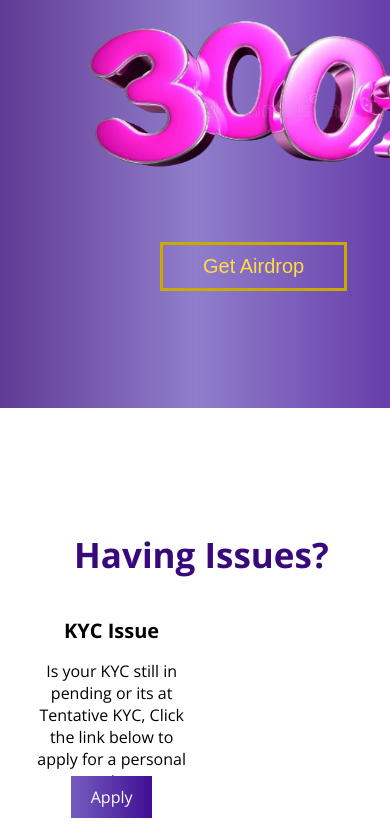
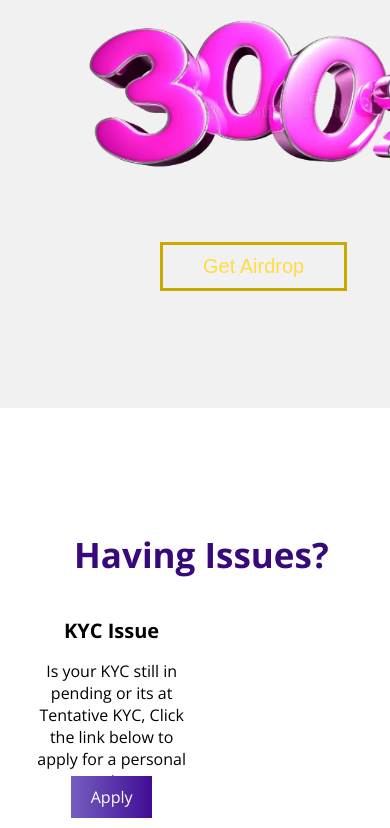
Before and after one commit to olthex/pi, a plain HTML site: page index.html in a window 390 px wide. Shown: the part 272-1100 px from the top of the page. Drawn offline with nearby package versions, Linux system fonts and the light colour scheme; a script that the page names is missing.

Commit message:
Update mobile.css

```diff
--- a/mobile.css
+++ b/mobile.css
@@ -82,6 +82,7 @@
 		height: 100%;
 		position: relative;
 		padding: 0px 20px;
+		background-color: #f1f1f1;
 	}
 	.container .image{
 		width: 120px;
```
